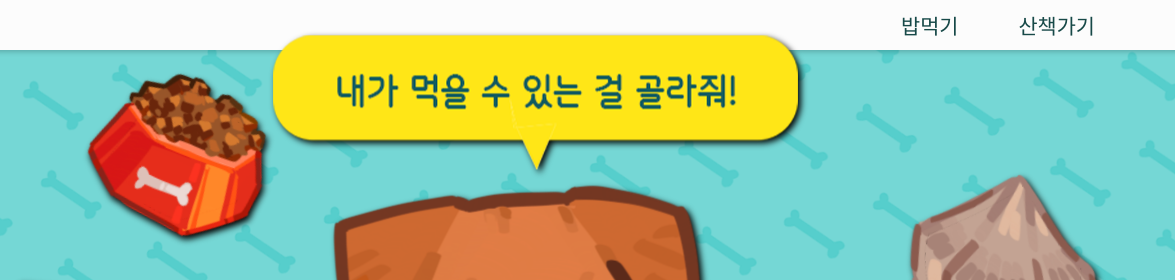
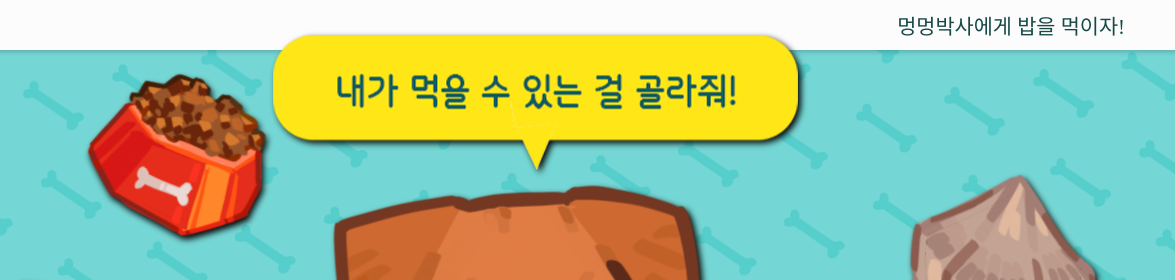
Before and after one commit to asy224444/dogg, a plain HTML site: page index.html in a window 1280 px wide. Shown: the top 280 px of the page, 105-1280 px from the left. Drawn offline with Linux system fonts and the light colour scheme; a web font is replaced by a local one.

Commit message:
Add files via upload

```diff
--- a/index.html
+++ b/index.html
@@ -260,8 +260,8 @@
 
 nav {
     display: flex;
-    gap: 60px;
-    padding: 0 80px; /* 좌우 padding 추가 */
+    gap: 30px;
+    padding: 0 50px; /* 좌우 padding 추가 */
 }
 
 nav a {
@@ -294,8 +294,8 @@ nav a:hover {
         </div>
         <nav>
 
-            <a href="#section1">밥먹기</a>
-            <a href="#section2">산책가기</a>
+            <a href="#section1">멍멍박사에게 밥을 먹이자!</a>
+
         </nav>
     </header>
 
```
